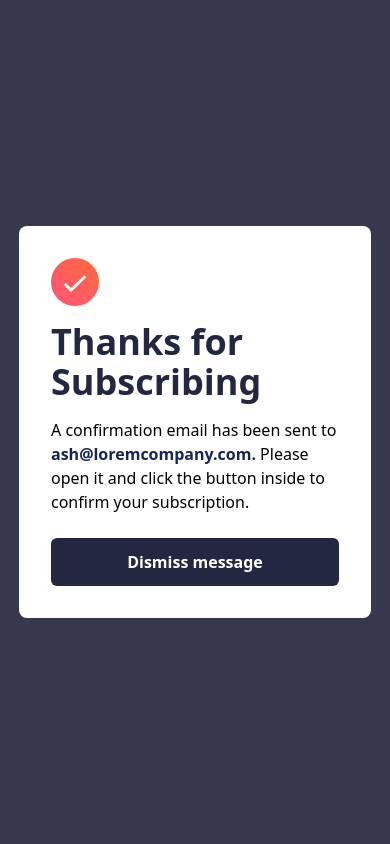
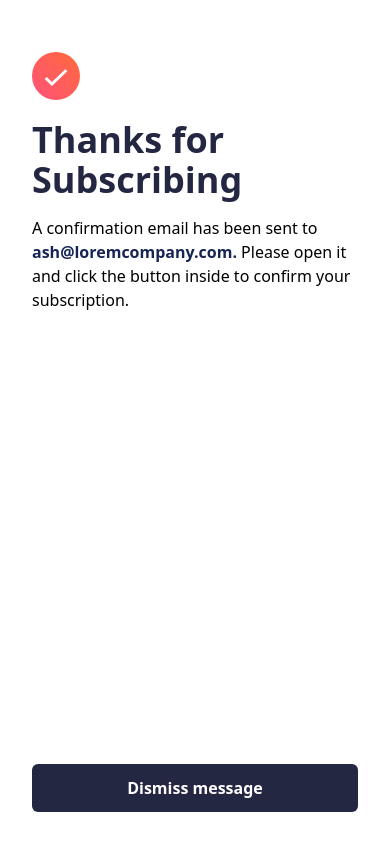
Before and after one commit to mariosalembe23/Newsletter-sign-up.github.io, a plain HTML site: page greetings.html in a window 390 px wide. Drawn offline with nearby package versions, Linux system fonts and the light colour scheme.

Commit message:
Loyout Responsive Finished

```diff
--- a/assets/css/style.css
+++ b/assets/css/style.css
@@ -41,7 +41,14 @@ h6 {
 
 /* CONGRATS PAGE */
 #card-congrats{
-  width: 100%;
-  max-width: 22rem;
+
+  width: 20em;
   background-color: hsl(0, 0%, 100%);
 }
+
+@media screen and (max-width: 768px) {
+  #card-congrats{
+    width: 100%;
+    height: 100vh;
+  }
+}
--- a/assets/js/main.js
+++ b/assets/js/main.js
@@ -10,7 +10,7 @@ window.addEventListener("load", () => {
     // Obtém o tamanho da tela
     var larguraTela = window.innerWidth || document.documentElement.clientWidth || document.body.clientWidth;
 
-    if (larguraTela <= 600) {
+    if (larguraTela <= 770) {
       // Troca a imagem para a versão móvel
       imagem.src = "./assets/images/illustration-sign-up-mobile.svg";
       imagem.alt = "Nova Imagem Mobile";
@@ -37,7 +37,7 @@ document.getElementById("button").addEventListener("click", () => {
 
     // VERIFY IF THE EMAIL IS VALID
     if (regex.test(email)) {
-      return true; // O email é válido
+      return true; //
     } else {
       return false; // O email é inválido
     }
@@ -46,6 +46,7 @@ document.getElementById("button").addEventListener("click", () => {
   if (EmailVerify(email.value)) {
     messageAlert.textContent = "";
     email.classList.remove("bordered-Red");
+    window.location.href = "greetings.html"
   } else {
     messageAlert.textContent = "Valid email Required";
     email.classList.add("bordered-Red");
--- a/greetings.html
+++ b/greetings.html
@@ -27,18 +27,23 @@
   </head>
   <body>
     <div
-      class="flex items-center justify-center w-full h-screen"
+      class="md:flex md:items-center md:justify-center w-full h-screen"
       id="container"
     >
-      <div id="card-congrats" class="rounded-lg p-5">
-        <div class="p-3">
+      <div id="card-congrats" class="md:rounded-lg p-5">
+        <div
+          class="p-3 flex h-full w-full flex-col gap-4 items-start justify-between"
+        >
+          <div>
+            <div class="my-5">
               <img
                 src="./assets/images/icon-success.svg"
                 class="w-12 h-12"
                 alt="Success-icon"
               />
-          <h1 class="text-4xl py-4">Thanks for Subscribing</h1>
-          <p class="pb-6">
+            </div>
+            <h1 class="text-4xl pb-4">Thanks for Subscribing</h1>
+            <p class="md:pb-6">
               A confirmation email has been sent to
               <a href="#" class="text-blue-950 font-semibold"
                 >ash@loremcompany.com.</a
@@ -46,6 +51,8 @@
               Please open it and click the button inside to confirm your
               subscription.
             </p>
+          </div>
+          <div class="w-full">
             <a
               href="index.html"
               id="button"
@@ -56,5 +63,6 @@
           </div>
         </div>
       </div>
+    </div>
   </body>
 </html>
```
Also changed, not shown: assets/dist/output.css. Lines whose indentation alone changed are shown as unchanged.
